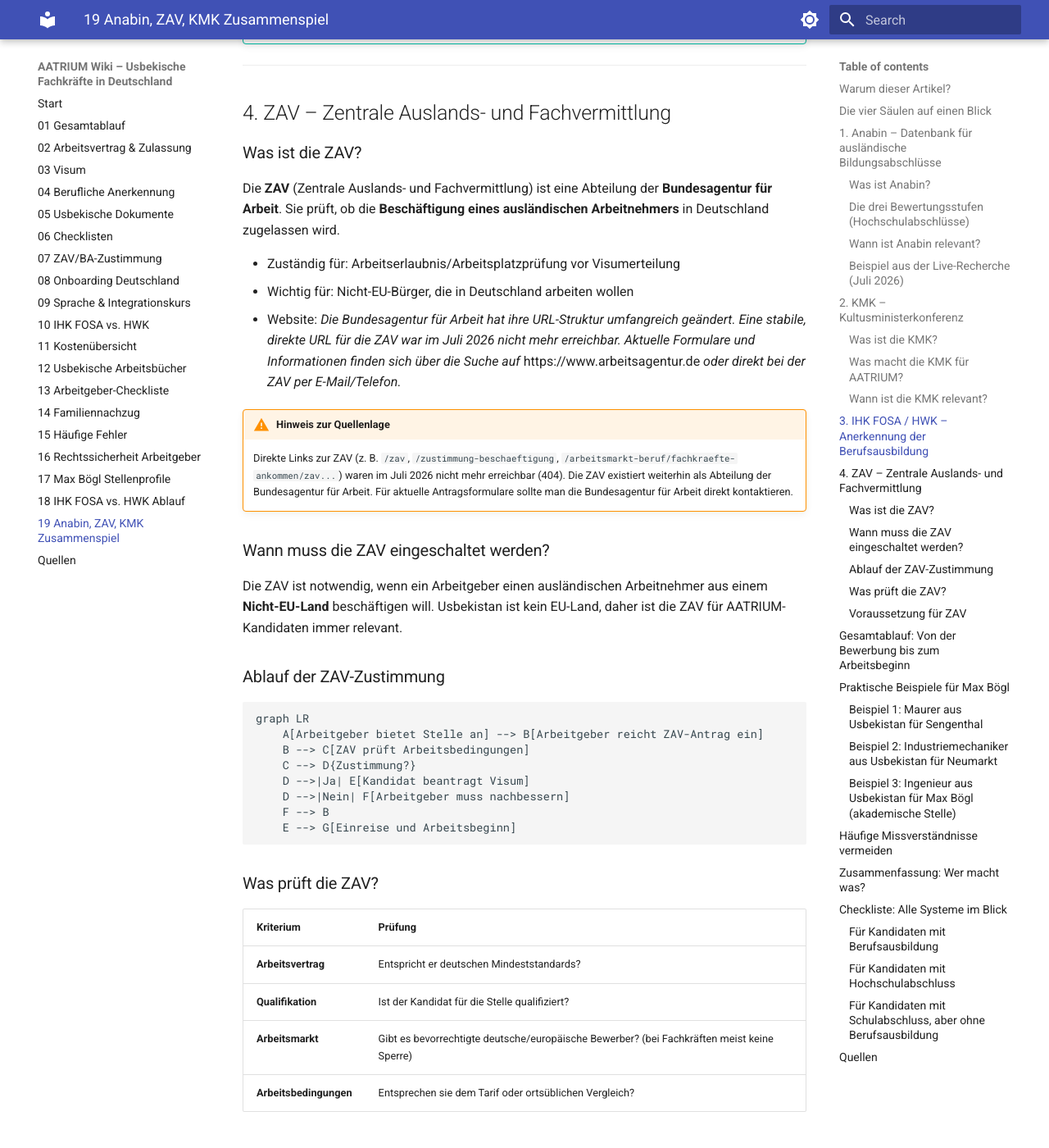
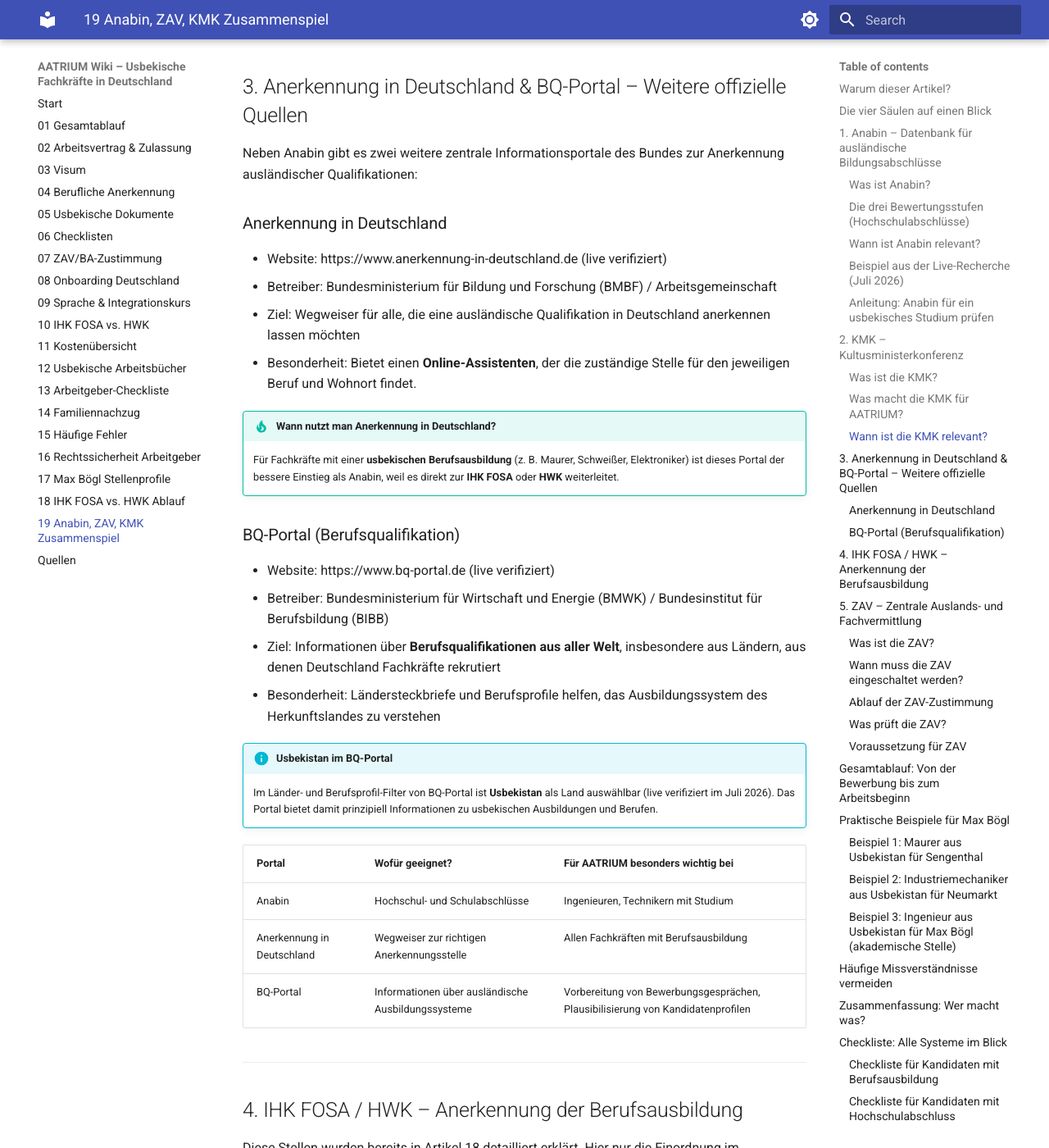
Before and after one commit to benedikt-aatrium/wiki-usbekische-fachkraefte, an MkDocs documentation site: the page built from docs/19_anabin_zav_kmk_zusammenspiel.md, in a window 1280 px wide and 1400 px high, scrolled down 4331 px. Shown: the whole window at 82% size. Built offline with MkDocs 1.6.1 and Material for MkDocs 9.7.7, drawn with Linux system fonts in a browser that asks for light colours; some of the changed text lies outside the part shown.

Commit message:
Update 19: Massive Erweiterung mit Live-Recherche, Anleitungen und Checklisten

```diff
--- a/docs/19_anabin_zav_kmk_zusammenspiel.md
+++ b/docs/19_anabin_zav_kmk_zusammenspiel.md
@@ -71,6 +71,19 @@ Auf Anabin (https://anabin.kmk.org) finden sich für **Usbekistan** folgende, ta
 !!! note "Was bedeutet das in der Praxis?"
     Ein usbekischer Kandidat mit **Bakalavr in Bino va inshootlar qurilishi** (Bauingenieurwesen) erscheint in Anabin als Hochschulabschluss. Ob er für eine konkrete deutsche Position als Bauingenieur anerkannt wird, hängt aber von der **IHK FOSA** (für Ingenieure) oder der **zuständigen Kammer** ab, nicht von Anabin allein.
 
+### Anleitung: Anabin für ein usbekisches Studium prüfen
+
+1. Rufe https://anabin.kmk.org auf.
+2. Klicke auf **„Hochschulabschlüsse“** (oder „Schulabschlüsse“ für Schulzeugnisse).
+3. Wähle im Feld **„Länder“** die Option **Usbekistan**.
+4. Optional: Wähle einen **Abschlusstyp** (z. B. `bakalavr`, `magistr`, `mutaxassis`).
+5. Optional: Wähle eine **Studienrichtung** (z. B. `bino va inshootlar qurilishi` für Bauingenieurwesen).
+6. Klicke auf **„Suche starten“**.
+7. Prüfe das Ergebnis: **H+**, **H-** oder **H+/-**.
+
+!!! tip "Für Nicht-Deutschleser"
+    Die Anabin-Datenbank zeigt die usbekischen Studiengänge oft in der Originalsprache (kyrillisch oder lateinisch transliteriert). Suche am besten mit dem originalen usbekischen Begriff, z. B. `bino va inshootlar qurilishi` statt „Bauingenieurwesen“.
+
 ---
 
 ## 2. KMK – Kultusministerkonferenz
@@ -100,7 +113,39 @@ Die **Kultusministerkonferenz (KMK)** ist die Vereinigung der Bildungsministerie
 
 ---
 
-## 3. IHK FOSA / HWK – Anerkennung der Berufsausbildung
+## 3. Anerkennung in Deutschland & BQ-Portal – Weitere offizielle Quellen
+
+Neben Anabin gibt es zwei weitere zentrale Informationsportale des Bundes zur Anerkennung ausländischer Qualifikationen:
+
+### Anerkennung in Deutschland
+
+- Website: https://www.anerkennung-in-deutschland.de (live verifiziert)
+- Betreiber: Bundesministerium für Bildung und Forschung (BMBF) / Arbeitsgemeinschaft
+- Ziel: Wegweiser für alle, die eine ausländische Qualifikation in Deutschland anerkennen lassen möchten
+- Besonderheit: Bietet einen **Online-Assistenten**, der die zuständige Stelle für den jeweiligen Beruf und Wohnort findet.
+
+!!! tip "Wann nutzt man Anerkennung in Deutschland?"
+    Für Fachkräfte mit einer **usbekischen Berufsausbildung** (z. B. Maurer, Schweißer, Elektroniker) ist dieses Portal der bessere Einstieg als Anabin, weil es direkt zur **IHK FOSA** oder **HWK** weiterleitet.
+
+### BQ-Portal (Berufsqualifikation)
+
+- Website: https://www.bq-portal.de (live verifiziert)
+- Betreiber: Bundesministerium für Wirtschaft und Energie (BMWK) / Bundesinstitut für Berufsbildung (BIBB)
+- Ziel: Informationen über **Berufsqualifikationen aus aller Welt**, insbesondere aus Ländern, aus denen Deutschland Fachkräfte rekrutiert
+- Besonderheit: Ländersteckbriefe und Berufsprofile helfen, das Ausbildungssystem des Herkunftslandes zu verstehen
+
+!!! info "Usbekistan im BQ-Portal"
+    Im Länder- und Berufsprofil-Filter von BQ-Portal ist **Usbekistan** als Land auswählbar (live verifiziert im Juli 2026). Das Portal bietet damit prinzipiell Informationen zu usbekischen Ausbildungen und Berufen.
+
+| Portal | Wofür geeignet? | Für AATRIUM besonders wichtig bei |
+|---|---|---|
+| Anabin | Hochschul- und Schulabschlüsse | Ingenieuren, Technikern mit Studium |
+| Anerkennung in Deutschland | Wegweiser zur richtigen Anerkennungsstelle | Allen Fachkräften mit Berufsausbildung |
+| BQ-Portal | Informationen über ausländische Ausbildungssysteme | Vorbereitung von Bewerbungsgesprächen, Plausibilisierung von Kandidatenprofilen |
+
+---
+
+## 4. IHK FOSA / HWK – Anerkennung der Berufsausbildung
 
 Diese Stellen wurden bereits in Artikel 18 detailliert erklärt. Hier nur die Einordnung im Gesamtablauf:
 
@@ -113,9 +158,12 @@ Diese Stellen wurden bereits in Artikel 18 detailliert erklärt. Hier nur die Ei
 !!! tip "Verknüpfung"
     Die Berufsanerkennung ist für AATRIUM meist der **wichtigste Schritt**, weil die Kandidaten Facharbeiter sind. Sie muss **vor** oder **parallel** zum ZAV-Verfahren erfolgen.
 
+!!! warning "Hinweis zur IHK FOSA"
+    Die Hauptseite https://www.ihk-fosa.de ist live erreichbar. Direkte Unterseiten (z. B. `/der-ihk-fosa/anerkennung`, `/verfahren`) waren im Juli 2026 nicht mehr erreichbar (404). Für aktuelle Formulare und Abläufe sollte man direkt über die Hauptseite navigieren oder die zuständige IHK FOSA kontaktieren.
+
 ---
 
-## 4. ZAV – Zentrale Auslands- und Fachvermittlung
+## 5. ZAV – Zentrale Auslands- und Fachvermittlung
 
 ### Was ist die ZAV?
 
@@ -127,6 +175,13 @@ Die **ZAV** (Zentrale Auslands- und Fachvermittlung) ist eine Abteilung der **Bu
 
 !!! warning "Hinweis zur Quellenlage"
     Direkte Links zur ZAV (z. B. `/zav`, `/zustimmung-beschaeftigung`, `/arbeitsmarkt-beruf/fachkraefte-ankommen/zav...`) waren im Juli 2026 nicht mehr erreichbar (404). Die ZAV existiert weiterhin als Abteilung der Bundesagentur für Arbeit. Für aktuelle Antragsformulare sollte man die Bundesagentur für Arbeit direkt kontaktieren.
+
+!!! info "Alternative Informationsquellen zur ZAV"
+    Da die Direktlinks der Bundesagentur für Arbeit nicht verfügbar sind, können folgende Stellen aktuelle Informationen liefern:
+    - **Auswärtiges Amt**: Visum- und Einreisefragen (https://www.auswaertiges-amt.de)
+    - **Deutsche Botschaft Taschkent**: Zuständig für Visausbürgerung in Usbekistan
+    - **Arbeitgeber**: Reicht den ZAV-Antrag über die örtliche Agentur für Arbeit oder direkt bei der ZAV ein
+    - **Rechtsanwälte / Fachkräfteeinwanderungsberater**: Für komplexe Fälle
 
 ### Wann muss die ZAV eingeschaltet werden?
 
@@ -244,21 +299,21 @@ graph TD
 
 ## Checkliste: Alle Systeme im Blick
 
-### Für Kandidaten mit Berufsausbildung
+### Checkliste für Kandidaten mit Berufsausbildung
 
 - [ ] Ausbildung der IHK FOSA oder HWK zur Anerkennung vorlegen
 - [ ] Bescheid über Gleichwertigkeit einholen
 - [ ] Arbeitgeber reicht ZAV-Antrag ein
 - [ ] Nach ZAV-Zustimmung: Visum beantragen
 
-### Für Kandidaten mit Hochschulabschluss
+### Checkliste für Kandidaten mit Hochschulabschluss
 
 - [ ] Abschluss in Anabin prüfen
 - [ ] Ggf. offizielle Anerkennung des Studiums beantragen
 - [ ] Arbeitgeber reicht ZAV-Antrag ein
 - [ ] Nach ZAV-Zustimmung: Visum beantragen
 
-### Für Kandidaten mit Schulabschluss, aber ohne Berufsausbildung
+### Checkliste für Kandidaten mit Schulabschluss, aber ohne Berufsausbildung
 
 - [ ] Schulabschluss in Anabin/KMK prüfen
 - [ ] Ggf. Ausbildungsnachweis oder Qualifizierung
@@ -266,11 +321,34 @@ graph TD
 
 ---
 
-## Quellen
+## Praxis-Checkliste für AATRIUM-Recruiter (Patrick / Team)
 
-- Anabin: https://anabin.kmk.org (live verifiziert)
-- Anerkennung in Deutschland: https://www.anerkennung-in-deutschland.de (live verifiziert)
-- IHK FOSA: https://www.ihk-fosa.de
-- ZAV: *siehe Hinweis zur Quellenlage* – Bundesagentur für Arbeit (aktueller Direktlink nicht verfügbar)
-- KMK: https://www.kmk.org (live verifiziert, aber Seite zur Anerkennung ausländischer Abschlüsse nicht mehr erreichbar)
-- AufenthG § 18 (Fachkräfteeinwanderung)
+Bevor ein Kandidat an Max Bögl oder einen anderen Arbeitgeber weitergeleitet wird, sollten folgende Punkte geprüft werden:
+
+| Nr. | Prüfung | Wo nachschauen? | Was ist das Ziel? |
+|-----|---------|-----------------|-------------------|
+| 1 | Hat der Kandidat einen **Berufsabschluss**? | Arbeitsbuch, Arbeitsbescheinigung, Anketa, Zeugnisse | Klären, ob IHK FOSA oder HWK zuständig ist |
+| 2 | Hat der Kandidat ein **Studium**? | Diplom, Zeugnisse, Anabin | Anabin-Suche nach Stufe H+/H-/H+/- |
+| 3 | Ist der Beruf auf dem deutschen **Ausbildungsberufe-Index**? | Anerkennung in Deutschland / IHK FOSA / HWK | Einschätzung der Anerkennungswahrscheinlichkeit |
+| 4 | Gibt es **Berufserfahrung** statt Ausbildung? | Arbeitsbuch, Arbeitsbescheinigungen | ZAV kann bei ausreichender Erfahrung auch ohne Anerkennung zustimmen |
+| 5 | Ist der Arbeitgeber bereit, **ZAV-Antrag** zu stellen? | Gespräch mit Arbeitgeber | Ohne Arbeitgeber keine ZAV-Zustimmung |
+| 6 | Passen **Arbeitsvertrag** und **Qualifikation** zusammen? | ZAV prüft dies | Verhindert Ablehnung wegen unzureichender Qualifikation |
+
+!!! tip "Dokumenten-Check vor Weiterleitung"
+    Bevor ein Kandidat weitergeleitet wird, sollten immer vorliegen: **Arbeitsbuch / Arbeitsbescheinigung**, **Ausbildungszeugnis oder Studiennachweis**, **Passkopie**, **ggf. Anabin- oder Anerkennungsausdruck**.
+
+---
+
+## Quellen und Stand der Recherche
+
+- **Anabin**: https://anabin.kmk.org (live verifiziert, Juli 2026)
+- **Anerkennung in Deutschland**: https://www.anerkennung-in-deutschland.de (live verifiziert, Juli 2026)
+- **BQ-Portal**: https://www.bq-portal.de (live verifiziert, Usbekistan im Länderfilter vorhanden, Juli 2026)
+- **IHK FOSA**: https://www.ihk-fosa.de (Hauptseite live erreichbar; direkte Unterseiten im Juli 2026 nicht mehr verfügbar)
+- **KMK**: https://www.kmk.org (live erreichbar; Seite zur Anerkennung ausländischer Abschlüsse im Juli 2026 nicht mehr erreichbar)
+- **ZAV**: Bundesagentur für Arbeit (direkte URLs im Juli 2026 nicht mehr erreichbar)
+- **Auswärtiges Amt**: https://www.auswaertiges-amt.de (für Visum- und Einreisefragen)
+- **AufenthG § 18** (Fachkräfteeinwanderung)
+
+!!! info "Hinweis zur Recherche"
+    Dieser Artikel wurde auf Grundlage einer Live-Recherche im Juli 2026 erstellt. Viele Bundesbehörden-Websites (Bundesagentur für Arbeit, KMK, Bundesregierung, BMWK) haben ihre URL-Strukturen umfangreich umgebaut. Wo Direktlinks nicht mehr funktionierten, wurde dies transparent vermerkt.
```
